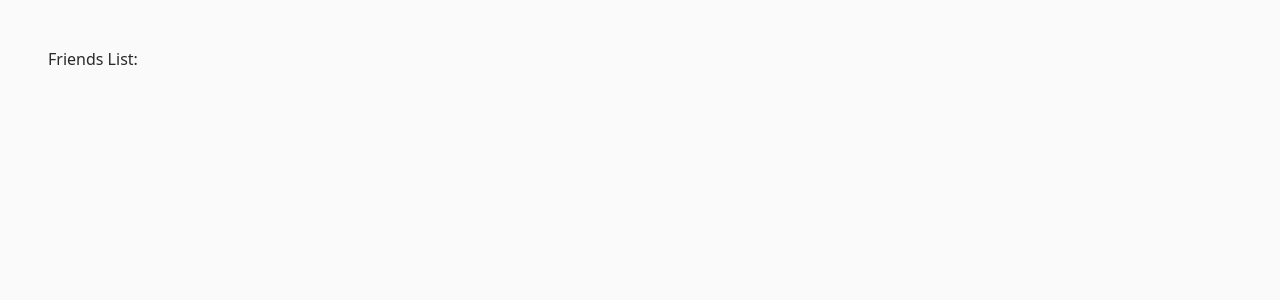
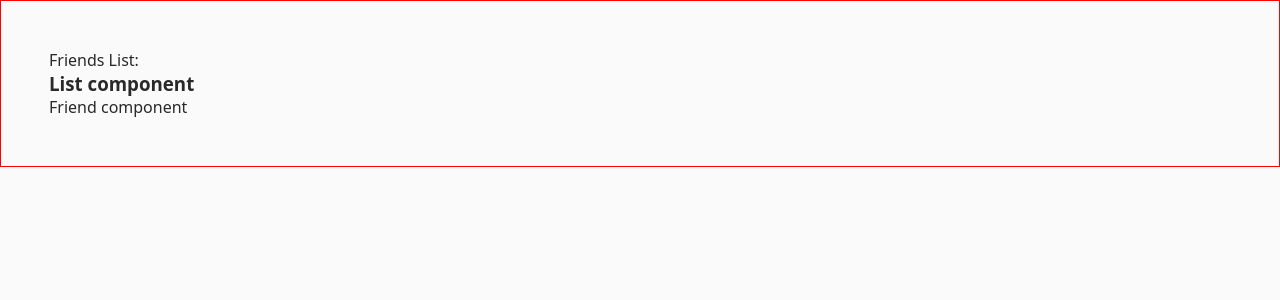
Before and after one commit to L-Qichen/React-mini-projects, a React (Vite) app in the folder friends-list/: page / in a window 1280 px wide. Shown: the top 300 px of the page. Built offline with nearby package versions, Linux system fonts and the light colour scheme.

Commit message:
created Friend and List component

```diff
--- a/friends-list/src/App.jsx
+++ b/friends-list/src/App.jsx
@@ -1,9 +1,14 @@
+import List from "./List"
+import Friends from "./data"
 
 function App() {
 
   return (
     <>
-      <div className="container">Friends List:</div>
+      <div className="container" style={{ border: "1px solid red" }}>
+        Friends List:
+        <List />
+      </div>
     </>
   )
 }
--- /dev/null
+++ b/friends-list/src/Friend.jsx
@@ -0,0 +1,10 @@
+const Friend = () => {
+
+  return (
+    <>
+      Friend component
+    </>
+  )
+}
+
+export default Friend;
--- /dev/null
+++ b/friends-list/src/List.jsx
@@ -0,0 +1,14 @@
+import Friend from "./Friend";
+
+const List = () => {
+
+
+  return (
+    <>
+      <h3>List component</h3>
+      <Friend />
+    </>
+  )
+}
+
+export default List;
```
